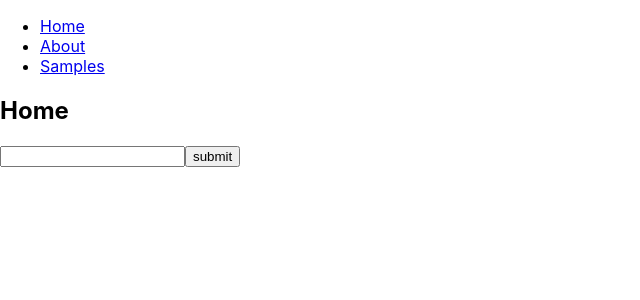
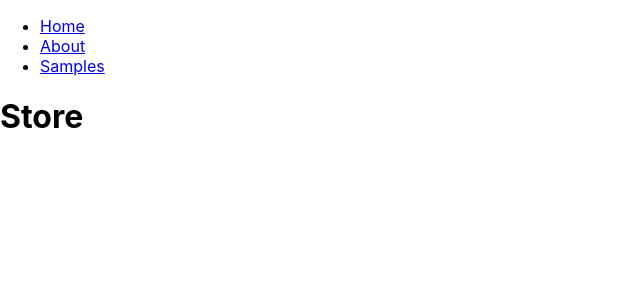
Before and after one commit to smallbusinesshero/storefront, a React (Create React App) app: page /stores/1 in a window 1280 px wide. Shown: the top 300 px of the page, without its empty margins (0-640 px from the left). Built offline with nearby package versions, Linux system fonts and the light colour scheme.

Commit message:
#4 adding StoreProfile component

```diff
--- a/src/App.js
+++ b/src/App.js
@@ -11,6 +11,7 @@ import './App.css';
 import About from './sites/aboutus';
 import Home from './sites/home';
 import Samples from './sites/samples';
+import StoreProfile from "./sites/StoreProfile";
 
 export default function App() {
   return (
@@ -39,9 +40,10 @@ export default function App() {
           <Route path="/about">
             <About />
           </Route>
-          <Route path="/">
+          <Route exact path="/">
             <Home />
           </Route>
+          <Route path="/stores/:storeId" component={StoreProfile} />
         </Switch>
       </div>
     </Router>
--- /dev/null
+++ b/src/sites/StoreProfile.js
@@ -0,0 +1,26 @@
+import React, {useEffect, useState} from 'react';
+import PropTypes from 'prop-types';
+
+const StoreProfile = props => {
+
+    const [storeData, setStoreData] = useState(null);
+
+    useEffect(()=>{},[]);
+
+    const fetchStoreData = () => {
+
+    };
+
+    return (
+        <div id="#store-profile">
+            <h1>Store</h1>
+            {props.storeId}
+        </div>
+    );
+};
+
+StoreProfile.propTypes = {
+
+};
+
+export default StoreProfile;
```
Also changed, not shown: 1 other file (tests, documents, lock files or other folders).
